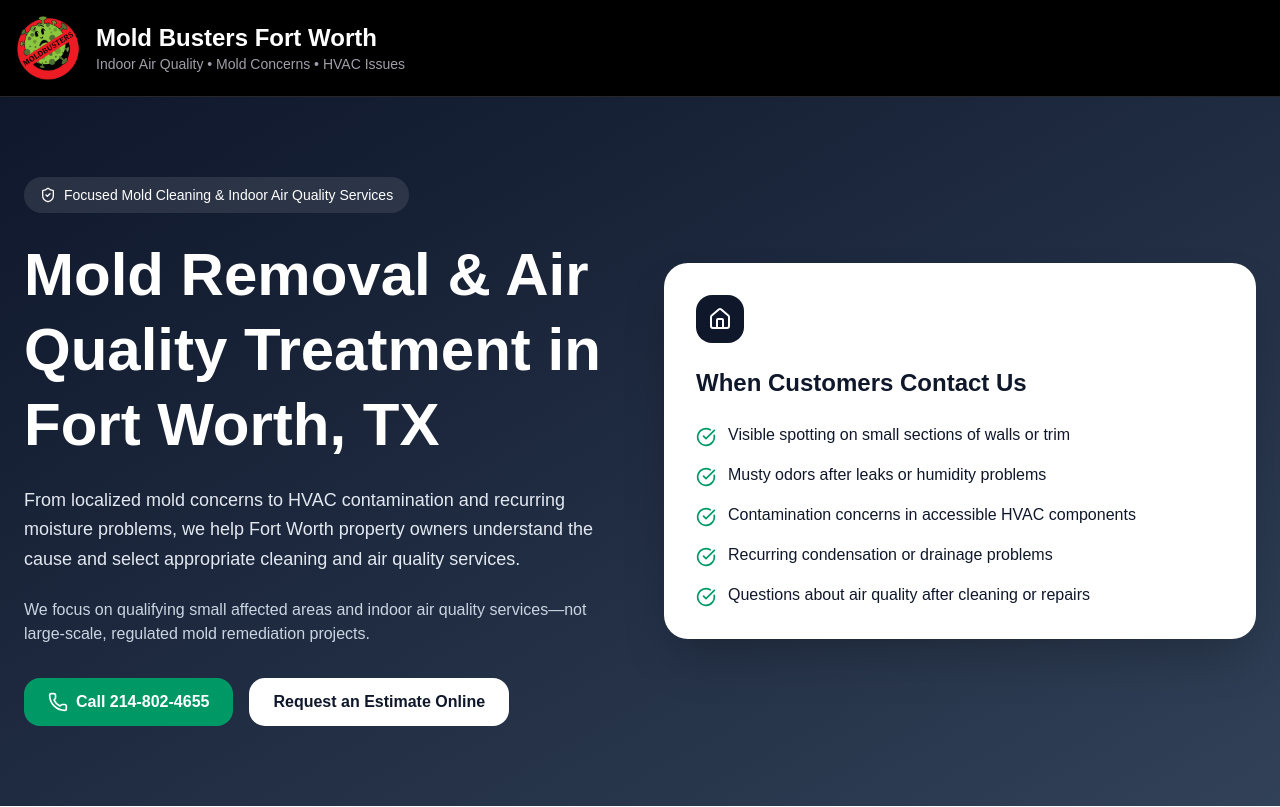
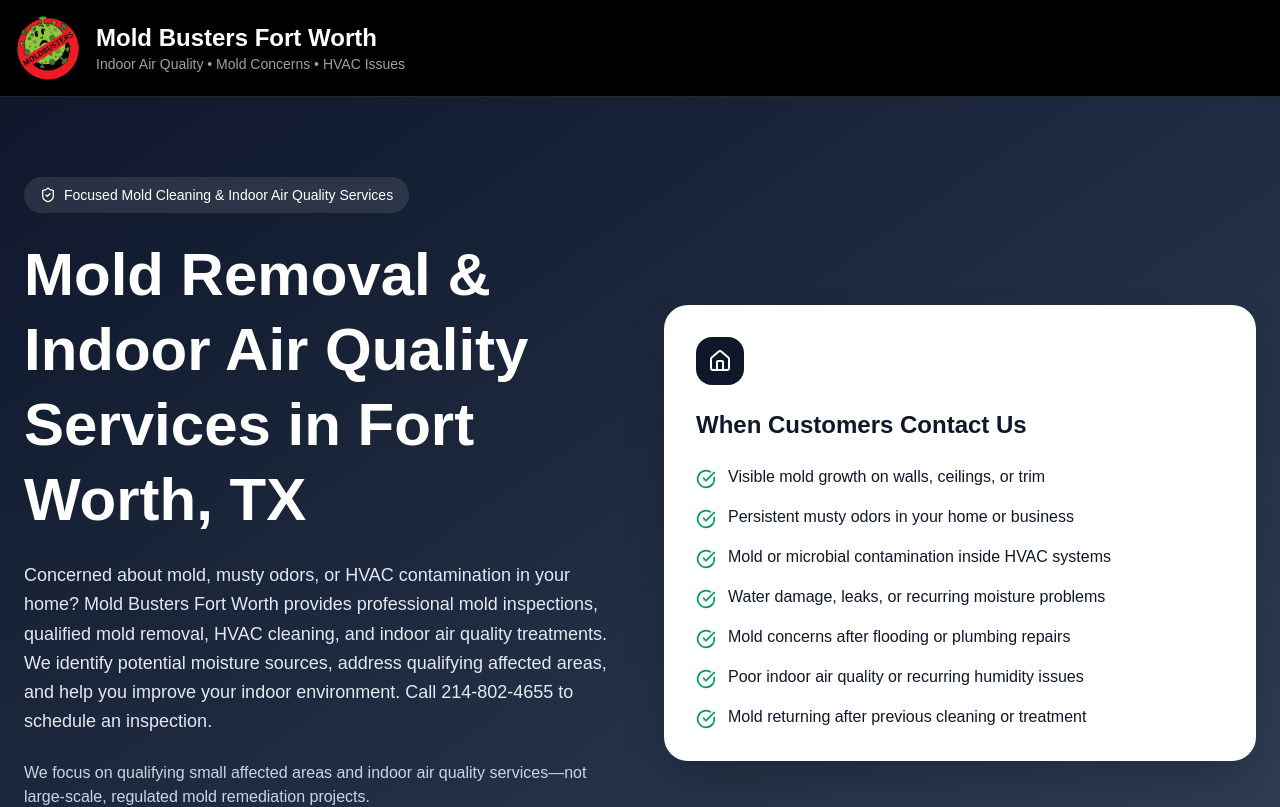
Before and after one commit to MoldBustersTexas/MoldBustersFortWorth, a Next.js app: page /mold-removal-fort-worth in a window 1280 px wide. Shown: the top 807 px of the page. Built offline with nearby package versions, Linux system fonts and the light colour scheme; no server answers.

Commit message:
Improve mold removal page SEO and inspection buttons

```diff
--- a/app/mold-removal-fort-worth/page.tsx
+++ b/app/mold-removal-fort-worth/page.tsx
@@ -3,9 +3,9 @@
 import { Phone, ShieldCheck, CheckCircle, Home } from "lucide-react";
 
 export const metadata: Metadata = {
-  title: "Mold Removal Fort Worth | Small-Area Cleaning & Air Quality",
-  description:
-    "Mold-related cleaning for small affected areas, HVAC contamination services, moisture solutions and indoor air quality treatment in Fort Worth. Request an assessment.",
+  title: "Mold Removal Fort Worth, TX | Mold Busters",
+description:
+  "Mold removal and cleaning in Fort Worth, TX. qualified mold treatment, HVAC contamination cleaning, moisture assessments, and indoor air quality services. Call 214-802-4655.",
   alternates: { canonical: "/mold-removal-fort-worth" },
   openGraph: {
     title: "Mold Removal Fort Worth | Mold Busters Fort Worth",
@@ -15,13 +15,14 @@
     type: "website",
   },
 };
-
 const concerns = [
-  "Visible spotting on small sections of walls or trim",
-  "Musty odors after leaks or humidity problems",
-  "Contamination concerns in accessible HVAC components",
-  "Recurring condensation or drainage problems",
-  "Questions about air quality after cleaning or repairs",
+  "Visible mold growth on walls, ceilings, or trim",
+  "Persistent musty odors in your home or business",
+  "Mold or microbial contamination inside HVAC systems",
+  "Water damage, leaks, or recurring moisture problems",
+  "Mold concerns after flooding or plumbing repairs",
+  "Poor indoor air quality or recurring humidity issues",
+  "Mold returning after previous cleaning or treatment",
 ];
 
 const steps = [
@@ -63,14 +64,19 @@
               <div className="inline-flex items-center gap-2 bg-white/10 px-4 py-2 rounded-full text-sm mb-6">
                 <ShieldCheck className="w-4 h-4" /> Focused Mold Cleaning & Indoor Air Quality Services
               </div>
-              <h1 className="text-4xl md:text-6xl font-bold leading-tight mb-6">Mold Removal & Air Quality Treatment in Fort Worth, TX</h1>
+              <h1 className="text-4xl md:text-6xl font-bold leading-tight mb-6">Mold Removal & Indoor Air Quality Services in Fort Worth, TX</h1>
               <p className="text-lg text-slate-200 leading-relaxed mb-6">
-                From localized mold concerns to HVAC contamination and recurring moisture problems, we help Fort Worth property owners understand the cause and select appropriate cleaning and air quality services.
+                Concerned about mold, musty odors, or HVAC contamination in your home?
+Mold Busters Fort Worth provides professional mold inspections,
+qualified mold removal, HVAC cleaning, and indoor air quality treatments.
+We identify potential moisture sources, address qualifying affected areas,
+and help you improve your indoor environment. Call 214-802-4655
+to schedule an inspection.
               </p>
               <p className="text-slate-300 mb-8">We focus on qualifying small affected areas and indoor air quality services—not large-scale, regulated mold remediation projects.</p>
               <div className="flex flex-col sm:flex-row gap-4">
                 <a href="tel:2148024655" className="inline-flex items-center justify-center bg-emerald-600 hover:bg-emerald-700 px-6 py-3 rounded-2xl text-white font-semibold transition"><Phone className="w-5 h-5 mr-2" /> Call 214-802-4655</a>
-                <Link href="/#contact" className="inline-flex items-center justify-center bg-white text-slate-900 hover:bg-slate-100 px-6 py-3 rounded-2xl font-semibold transition">Request an Estimate Online</Link>
+                <Link href="/#contact" className="inline-flex items-center justify-center bg-white text-slate-900 hover:bg-slate-100 px-6 py-3 rounded-2xl font-semibold transition">Schedule a Mold Inspection</Link>
               </div>
             </div>
             <div className="bg-white rounded-3xl shadow-2xl p-8 text-slate-900">
@@ -149,7 +155,7 @@
             <p className="text-lg mb-8">Tell us what you're seeing and where the concern is located. We'll help determine whether your project fits our services and discuss the next step.</p>
             <div className="flex flex-col sm:flex-row gap-4 justify-center">
               <a href="tel:2148024655" className="inline-block bg-white text-emerald-800 font-semibold px-8 py-4 rounded-xl">Call 214-802-4655</a>
-              <Link href="/#contact" className="inline-block bg-slate-900 text-white font-semibold px-8 py-4 rounded-xl">Request an Estimate Online</Link>
+              <Link href="/#contact" className="inline-block bg-slate-900 text-white font-semibold px-8 py-4 rounded-xl"> Schedule a Mold Inspection</Link>
             </div>
           </div>
         </section>
```
Also changed, not shown: 1 other file (tests, documents, lock files or other folders).
